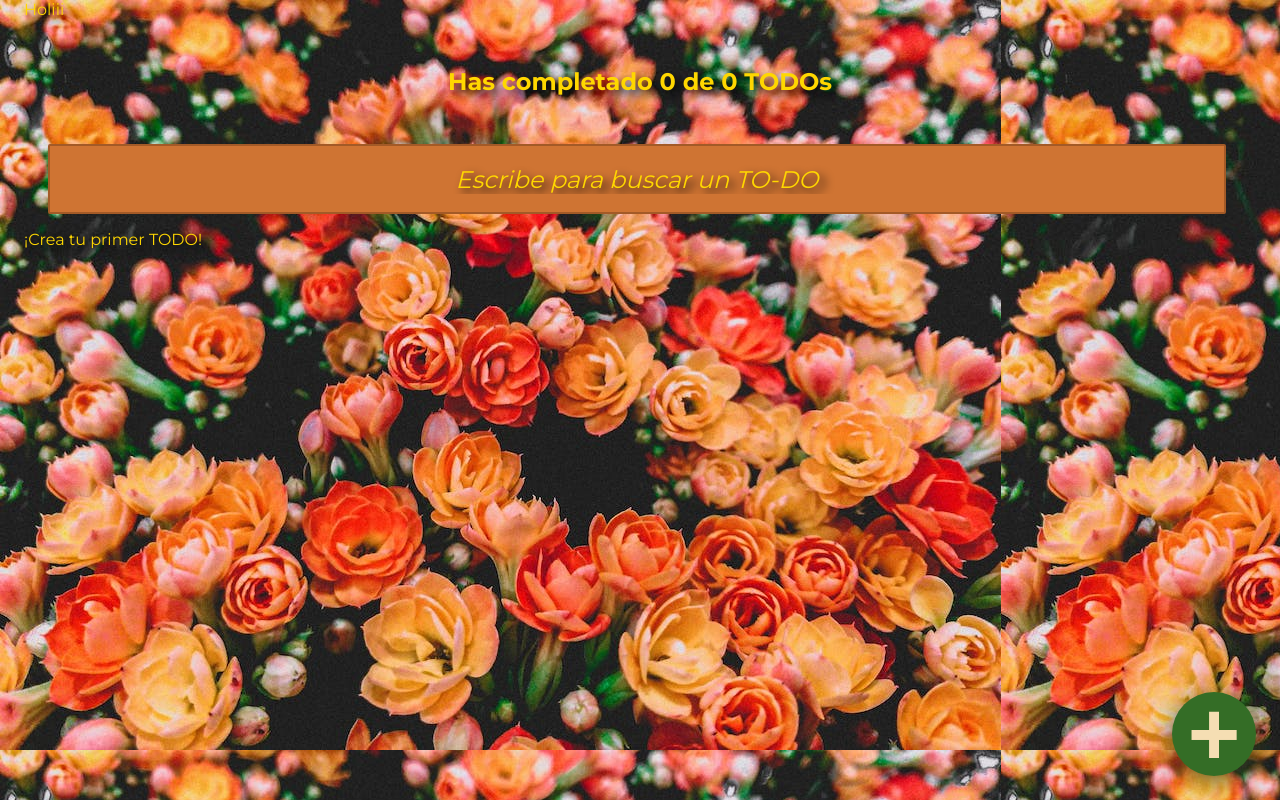
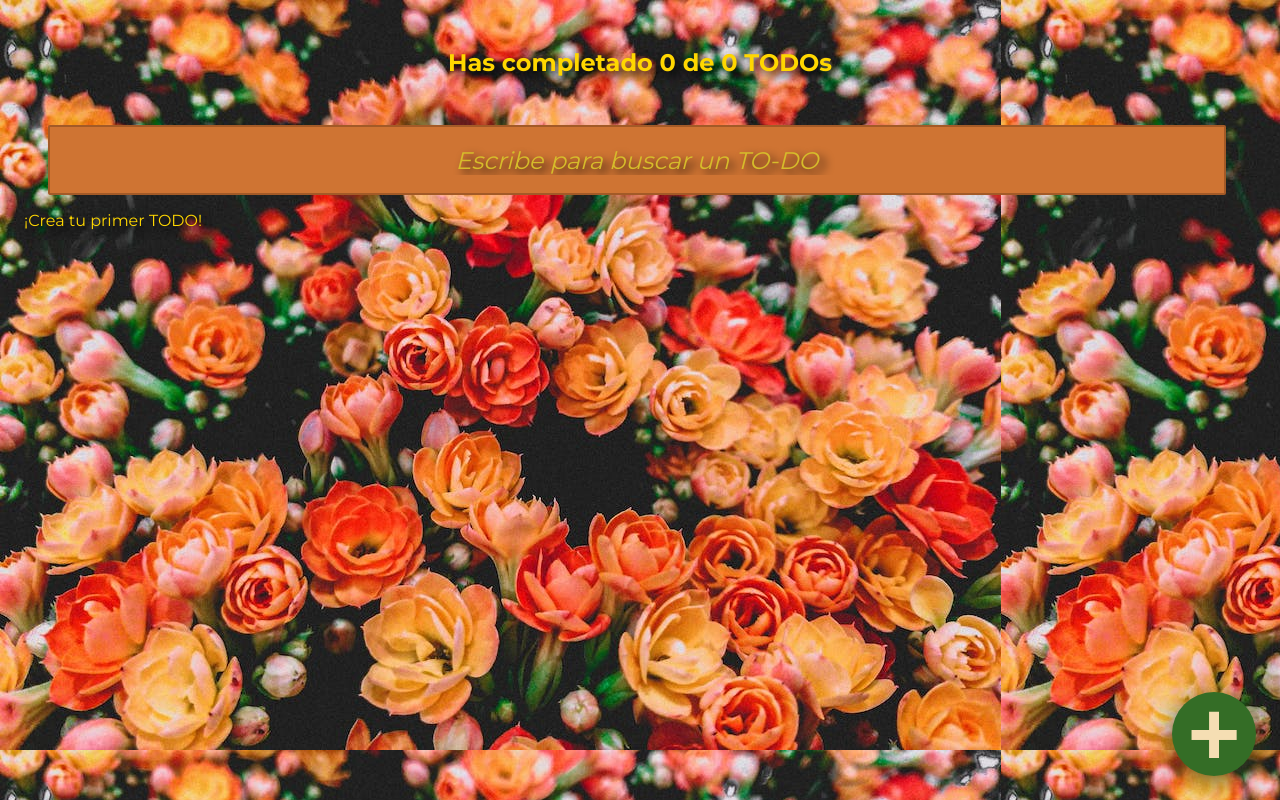
Before and after one commit to Naya070/To-Do-App, a React app: page / in a window 1280 px wide. Built offline with nearby package versions, Linux system fonts and the light colour scheme.

Commit message:
Se cambió el color de las letras del panel de búsqueda

```diff
--- a/src/App/AppUI.js
+++ b/src/App/AppUI.js
@@ -23,7 +23,7 @@ function AppUI() {
 
   return (
     <React.Fragment >
-    <head_bar>Holiii</head_bar>
+    <head_bar></head_bar>
       <TodoCounter />
       <TodoSearch />
 
--- a/src/TodoSearch/TodoSearch.css
+++ b/src/TodoSearch/TodoSearch.css
@@ -13,7 +13,7 @@
 }
 
 .TodoSearch::placeholder {
-  color: gold;
+  color: rgb(214, 188, 43);
   font-family: 'Montserrat';
   font-weight: 400;
   font-style: italic;
```
